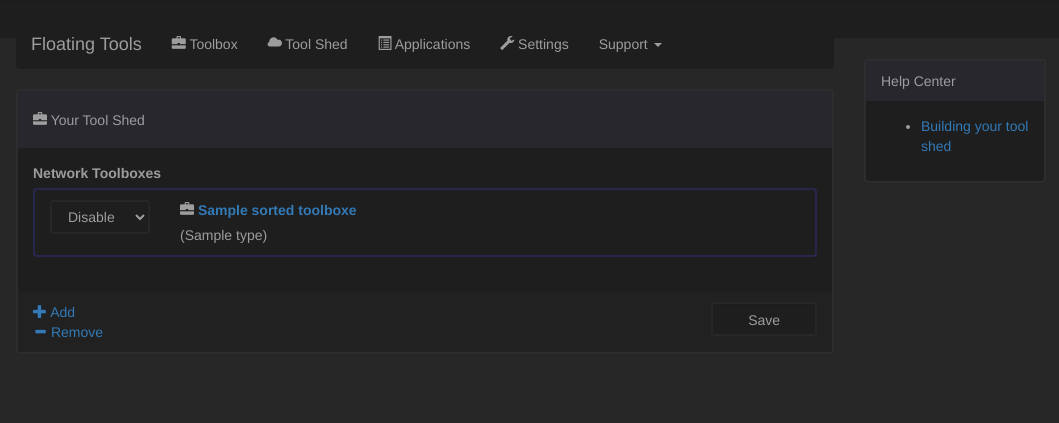
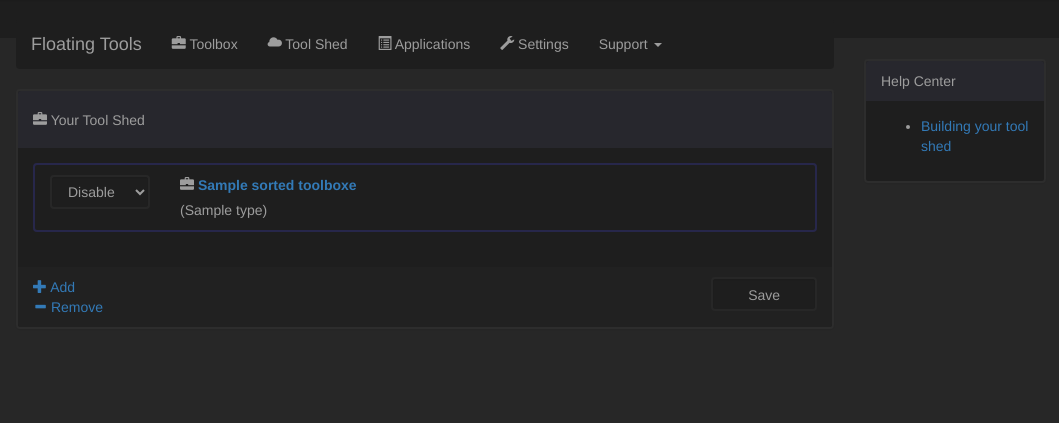
Before and after one commit to dan-stein/FloatingTools, a Flask app: template FloatingTools/Dashboard/templates/ToolShed.html in a window 1280 px wide. Shown: the top 423 px of the page, without its empty margins (215-1274 px from the left). Run offline with Flask 2, Linux system fonts and the light colour scheme; the template is opened without the code that fills it: most values are stand-ins (such as "Sample title", 1, 10 or a date in 2020); parts of the project's set-up code (start-up, migrations or seed data) failed here and were passed over; some libraries are stand-ins or nearby versions.

```diff
--- a/FloatingTools/Dashboard/templates/ToolShed.html
+++ b/FloatingTools/Dashboard/templates/ToolShed.html
@@ -89,7 +89,6 @@
             <h5><span class="glyphicon glyphicon-briefcase"></span> Your Tool Shed</h5>
         </div>
         <div class="panel-body">
-            <label>Network Toolboxes</label>
             <ul class="list-group">
                 {% for name in sorted_toolboxes %}
 
```
